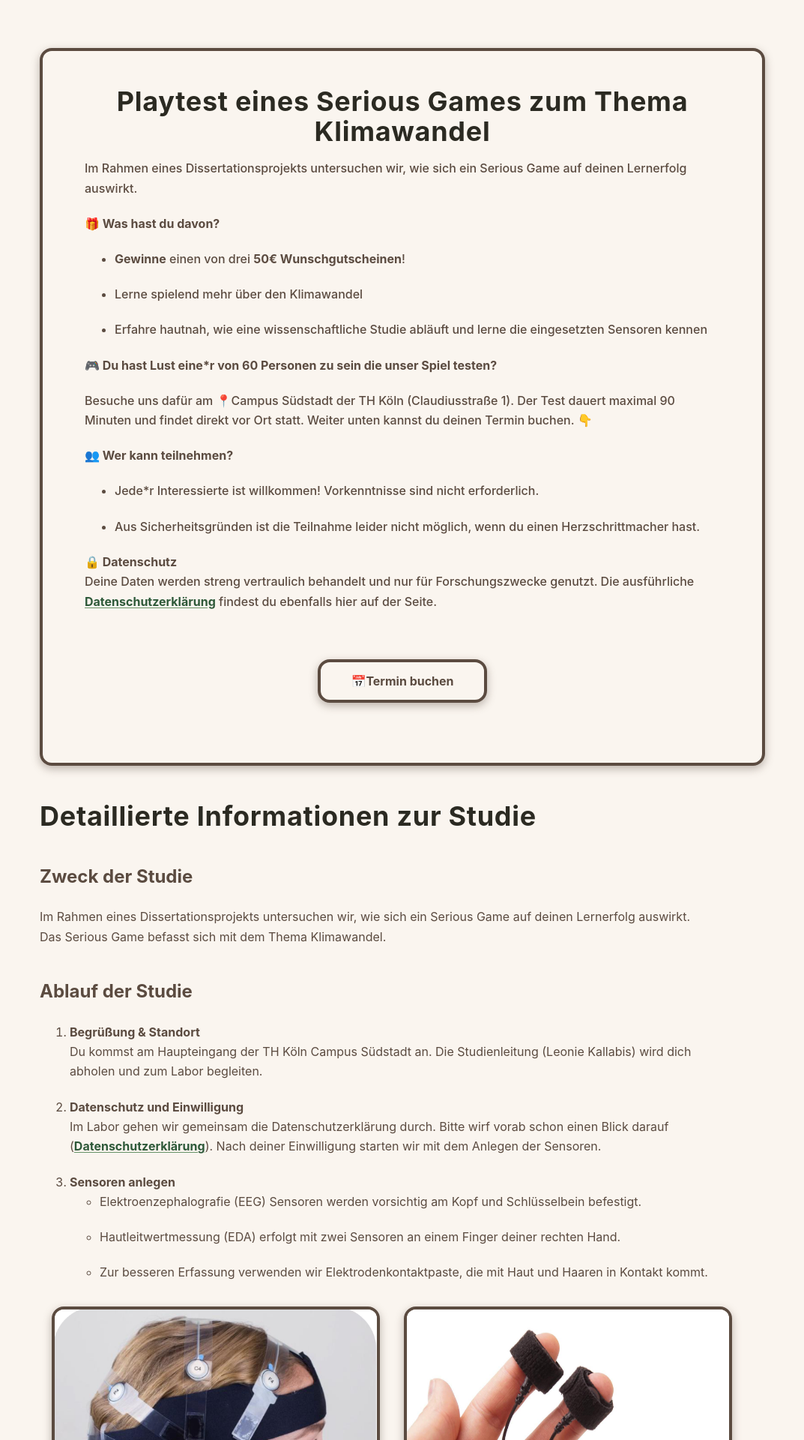
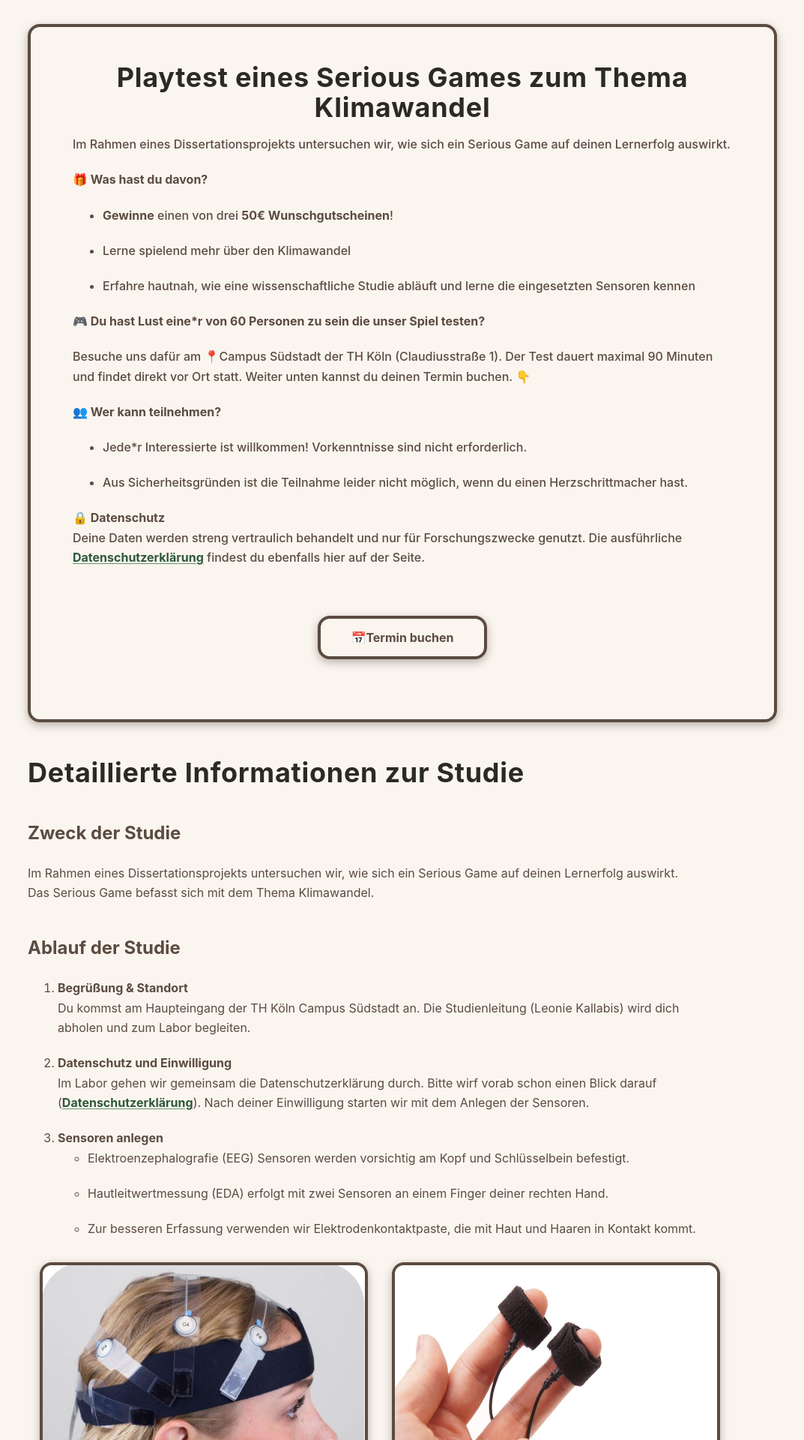
Before and after one commit to LeonieK/sg-study.github.io, a Jekyll site: the page built from index.md, in a window 1280 px wide. Shown: the top 1920 px of the page at 75% size, without its empty margins (103-1176 px from the left). Built offline with Jekyll 4.4.1, drawn with Linux system fonts in a browser that asks for light colours; our own code applies the rules of GitHub Pages for plain Markdown files.

Commit message:
Update style.css

```diff
--- a/assets/style.css
+++ b/assets/style.css
@@ -3,16 +3,18 @@ body {
   font-family: 'Inter', -apple-system, BlinkMacSystemFont, "Segoe UI", Roboto, Helvetica, Arial, sans-serif;
   color: #3A3A3A; /* dunkler Grauton */
   background-color: #FAF5EF; /* sehr helles Erdfarben-beige */
-  margin: 0;
-  padding: 2rem 1rem;
   line-height: 1.65;
-  max-width: 1000px; /* breiterer Textbereich */
   margin-left: auto;
   margin-right: auto;
   -webkit-font-smoothing: antialiased;
   -moz-osx-font-smoothing: grayscale;
   /* Begrenzung der max. Textbreite für gute Lesbarkeit */
   /* max-width auf 1000px erhöht für breiteren Text */
+}
+.content-wrapper {
+  max-width: 1000px;
+  margin: 0 auto;
+  padding: 2rem 1rem;
 }
 
 #teaser {
@@ -82,11 +84,7 @@ body {
   -webkit-font-smoothing: antialiased;
   -moz-osx-font-smoothing: grayscale;
 }
-.content-wrapper {
-  max-width: 1000px;
-  margin: 0 auto;
-  padding: 2rem 1rem;
-}
+
 
 #teaser {
   background-color: transparent;          /* keine Hintergrundfarbe */
```
